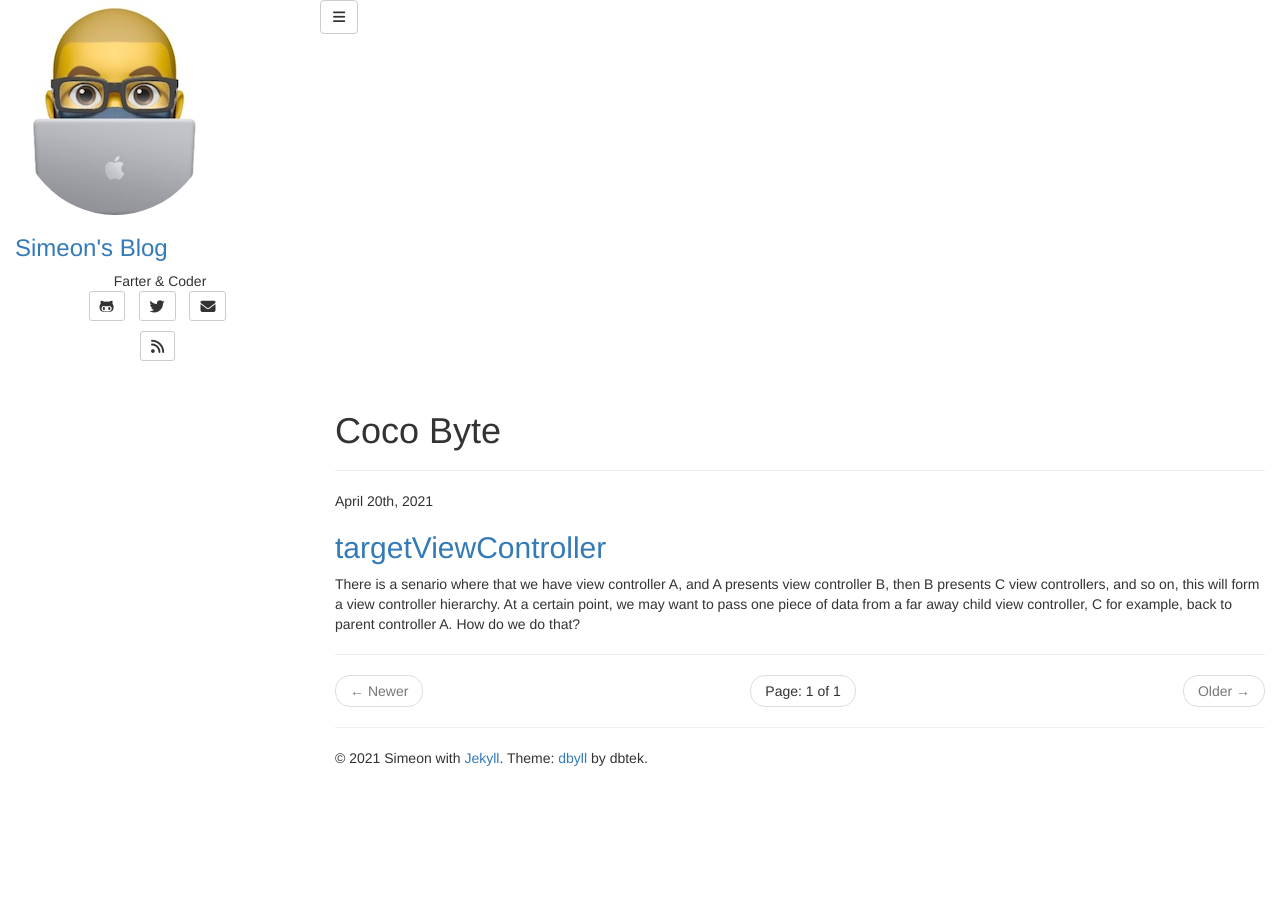
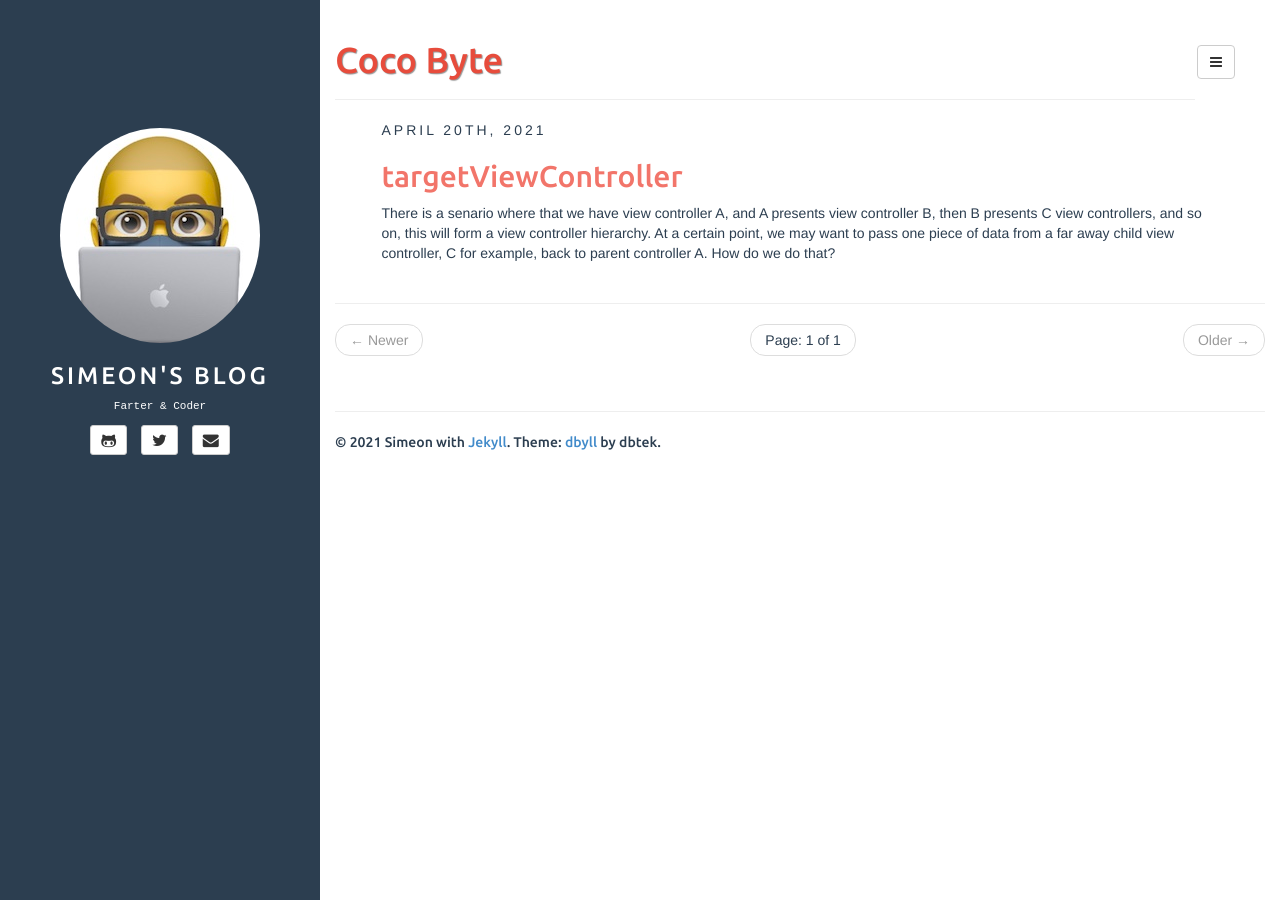
Before and after one commit to simeonlu/cocobyte, a Jekyll site: the page built from index.html, in a window 1280 px wide. Built offline with Jekyll 4.4.1, drawn with Linux system fonts in a browser that asks for light colours; nearby versions of some CDN libraries; library files that are not in the unit come from our copies; the list of posts is cut into pages by our own code.

```diff
--- a/_config.yml
+++ b/_config.yml
@@ -32,7 +32,7 @@ tags_path: tags.html
 # set it as url of an image
 #sidebar_background_image: https://www.dropbox.com/s/g9h23zrycedxtk5/sky.png?raw=1
 
-BASE_PATH: "cocobyte"
+BASE_PATH: "/cocobyte"
 
 plugins:
   - jekyll-paginate
```
